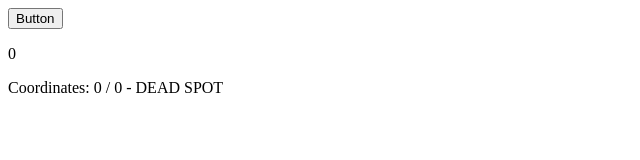
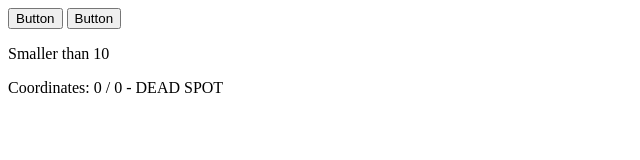
Before and after one commit to olewithmore/learn_vue, a plain HTML site: page dom_event/listening_event.html in a window 1280 px wide. Shown: the whole page, without its empty margins (0-640 px from the left). Drawn offline with Linux system fonts and the light colour scheme.

Commit message:
start condition

```diff
--- a/dom_event/listening_event.html
+++ b/dom_event/listening_event.html
@@ -8,7 +8,8 @@
 <body>
     <div id="app">
         <button v-on:click="increase($event, 2)">Button</button>
-        <p>{{ counter }}</p>
+        <button v-on:click="counter++">Button</button>
+        <p>{{ counter * 2 > 10 ? 'Greater than 10' : 'Smaller than 10' }}</p>
         <p v-on:mousemove="updateCoordinates"> Coordinates: {{ x }} / {{ y }} - <span v-on:mousemove.stop="dummy"> DEAD SPOT </span> </p>
     </div>
 
```
Also changed, not shown: dom_event/2way.html (renamed from 2way.html, +1 -1 lines), conditionals_and_rendering_lists/conditionals_if_else.html (renamed from conditionals_if_else.html).
